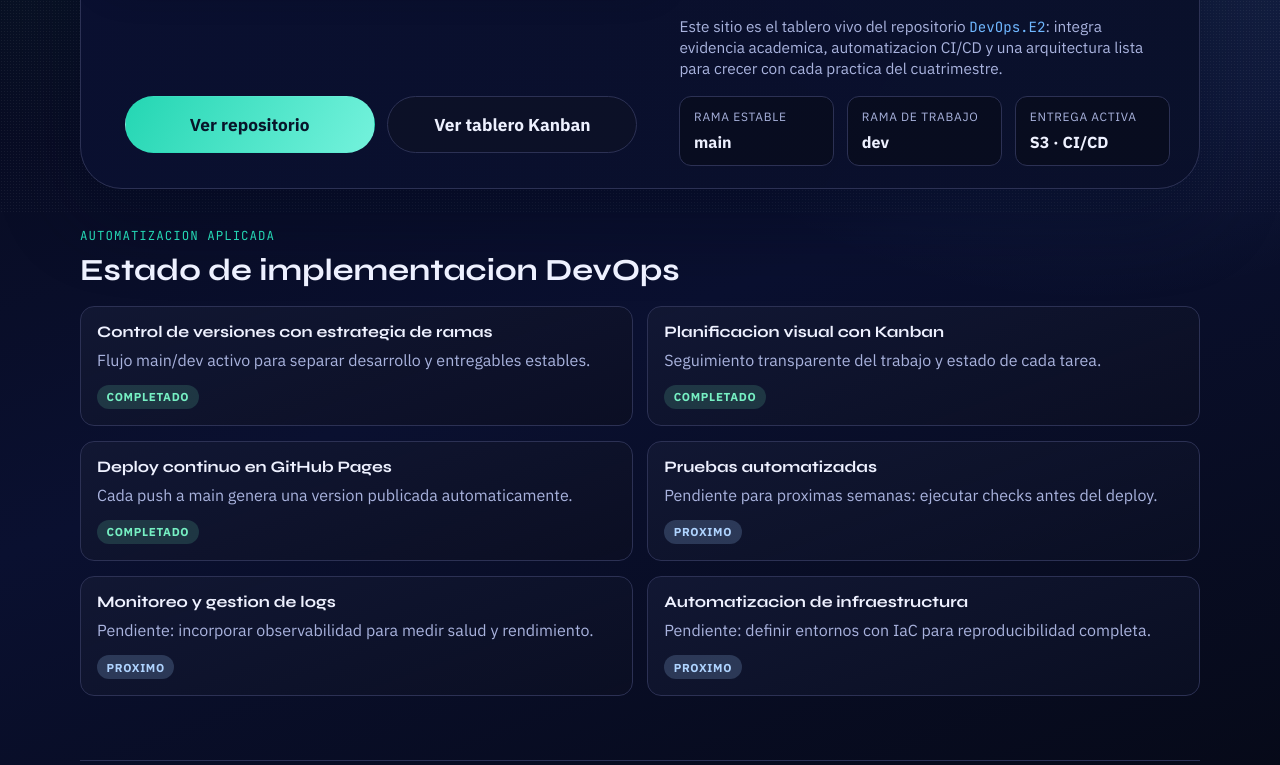
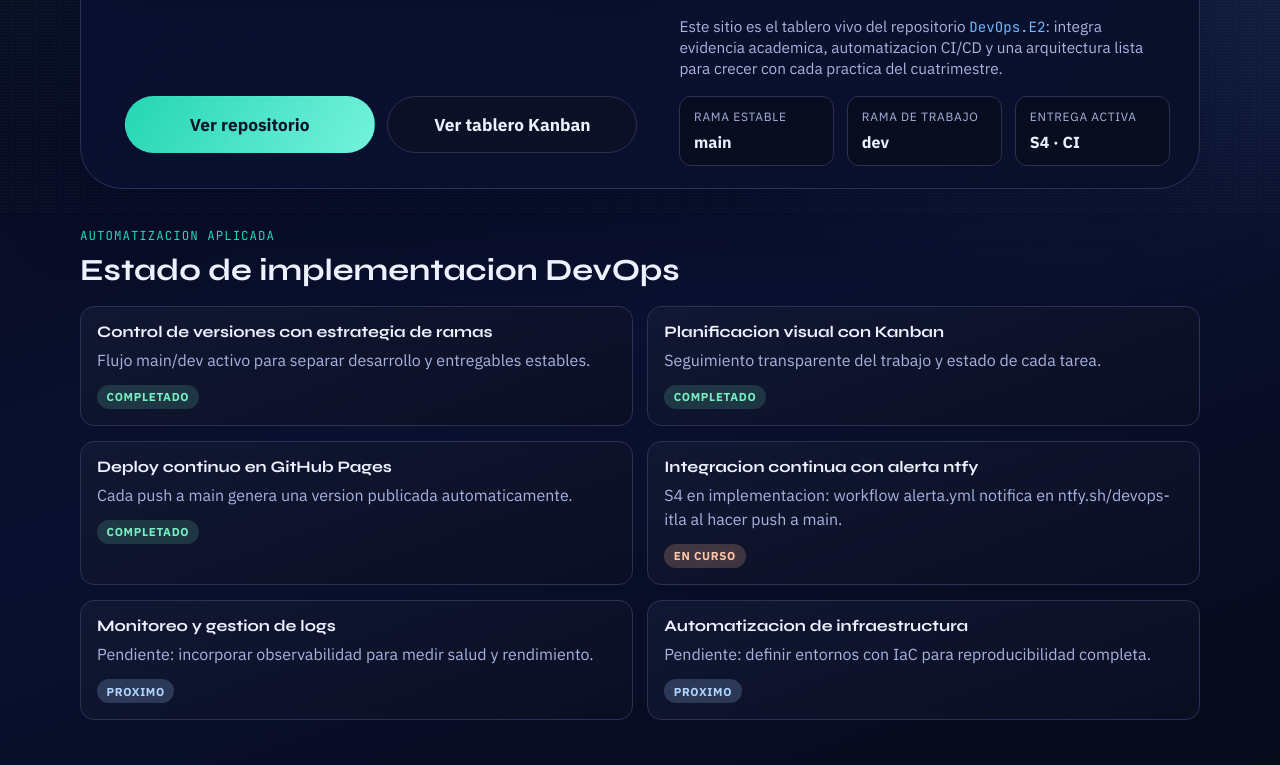
Before and after one commit to luiscdano/DevOps.E2, a plain HTML site: page docs/index.html in a window 1280 px wide. Shown: the part 588-1353 px from the top of the page. Drawn offline with Linux system fonts and the light colour scheme.

Commit message:
feat: implementar CI S4 con alerta ntfy y alinear home

```diff
--- a/docs/index.html
+++ b/docs/index.html
@@ -14,7 +14,7 @@
       href="https://fonts.googleapis.com/css2?family=IBM+Plex+Sans:wght@400;500;600;700&family=JetBrains+Mono:wght@400;600&family=Syne:wght@500;700;800&display=swap"
       rel="stylesheet"
     />
-    <link rel="stylesheet" href="styles.css?v=20260207-09" />
+    <link rel="stylesheet" href="styles.css?v=20260207-10" />
   </head>
   <body>
     <div class="noise" aria-hidden="true"></div>
@@ -71,7 +71,7 @@
               <ul class="meta-strip">
                 <li><span class="label">Rama estable</span><span class="value">main</span></li>
                 <li><span class="label">Rama de trabajo</span><span class="value">dev</span></li>
-                <li><span class="label">Entrega activa</span><span class="value">S3 · CI/CD</span></li>
+                <li><span class="label">Entrega activa</span><span class="value">S4 · CI</span></li>
               </ul>
             </div>
           </div>
@@ -94,6 +94,6 @@
       </p>
     </footer>
 
-    <script src="script.js?v=20260207-09"></script>
+    <script src="script.js?v=20260207-10"></script>
   </body>
 </html>
--- a/docs/script.js
+++ b/docs/script.js
@@ -106,9 +106,9 @@ const automationData = [
     status: "done"
   },
   {
-    title: "Pruebas automatizadas",
-    detail: "Pendiente para proximas semanas: ejecutar checks antes del deploy.",
-    status: "next"
+    title: "Integracion continua con alerta ntfy",
+    detail: "S4 en implementacion: workflow alerta.yml notifica en ntfy.sh/devops-itla al hacer push a main.",
+    status: "active"
   },
   {
     title: "Monitoreo y gestion de logs",
```
Also changed, not shown: docs/kanban.html (+2 -2 lines), docs/semanas.html (+2 -2 lines), .github/workflows/alerta.yml (added), README.md.
